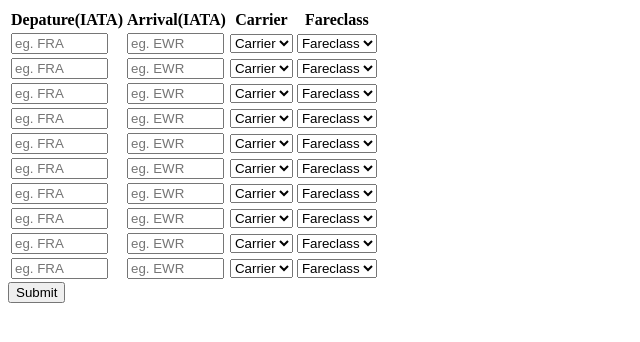
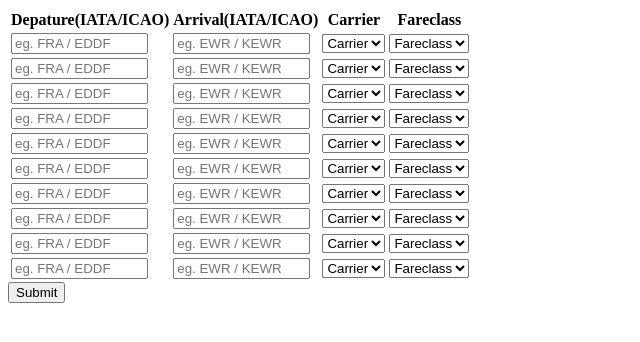
Before and after one commit to nubbeldupp/PQPCalc, a PHP site: page /calculator.php in a window 1280 px wide. Shown: the top 342 px of the page, without its empty margins (0-640 px from the left). Run offline with PHP 8.4, Linux system fonts and the light colour scheme; data that the repository does not hold is empty; a stand-in replaces the project's code that opens the database connection.

Commit message:
Added ICAO-Codes for Depature and Arrival Airports

```diff
--- a/calculator.php
+++ b/calculator.php
@@ -115,8 +115,8 @@ echo '</div>';
 	<table id="table" data-toggle="table" data-page-size="10">
 		<thead class='thead-dark'>
 		    <tr>
-		    	<th data-field='departure'>Depature(IATA)</th>
-		    	<th data-field='arrival'>Arrival(IATA)</th>
+		    	<th data-field='departure'>Depature(IATA/ICAO)</th>
+		    	<th data-field='arrival'>Arrival(IATA/ICAO)</th>
 		    	<th data-field='carrier'>Carrier</th>
 		    	<th data-field='fareclass'>Fareclass</th>
 		    </tr>
@@ -126,8 +126,8 @@ echo '</div>';
 	for ($i=1; $i <= 10; $i++) {
 
 	echo "<tr>";
-	echo '<td><input type="text" name="departure' . $i . '" value="" placeholder="eg. FRA" maxlength="3" size="9"></td>';
-	echo '<td><input type="text" name="arrival' . $i . '" value="" placeholder="eg. EWR" maxlength="3" size="9"></td>';
+	echo '<td><input type="text" name="departure' . $i . '" value="" placeholder="eg. FRA / EDDF" maxlength="4" minlength="3" size="14"></td>';
+	echo '<td><input type="text" name="arrival' . $i . '" value="" placeholder="eg. EWR / KEWR" maxlength="4" minlength="3" size="14"></td>';
 
 	echo '<td><select name="carrier' . $i . '">';
 	echo '<option value="Carrier">Carrier</option>';
```
